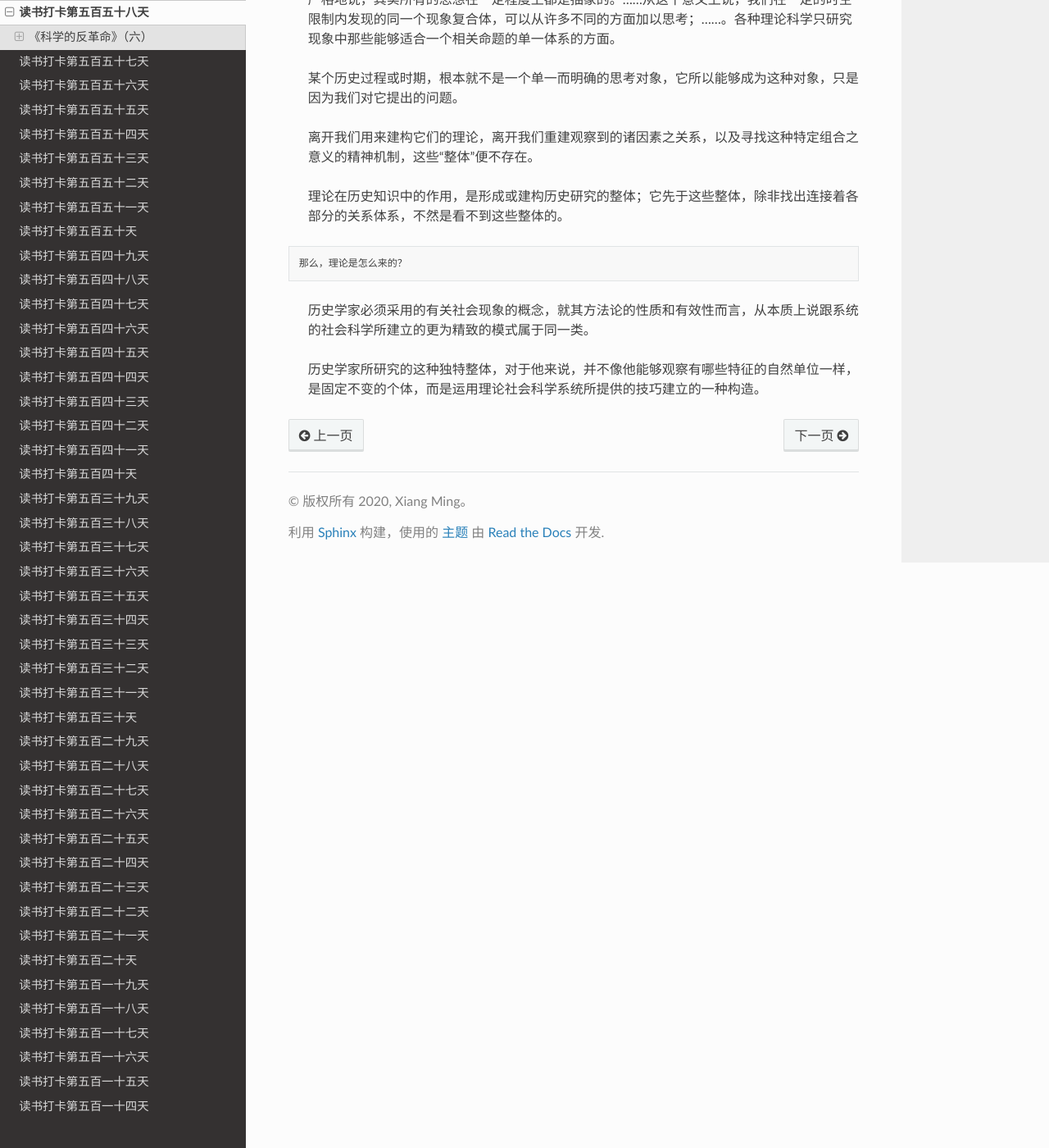
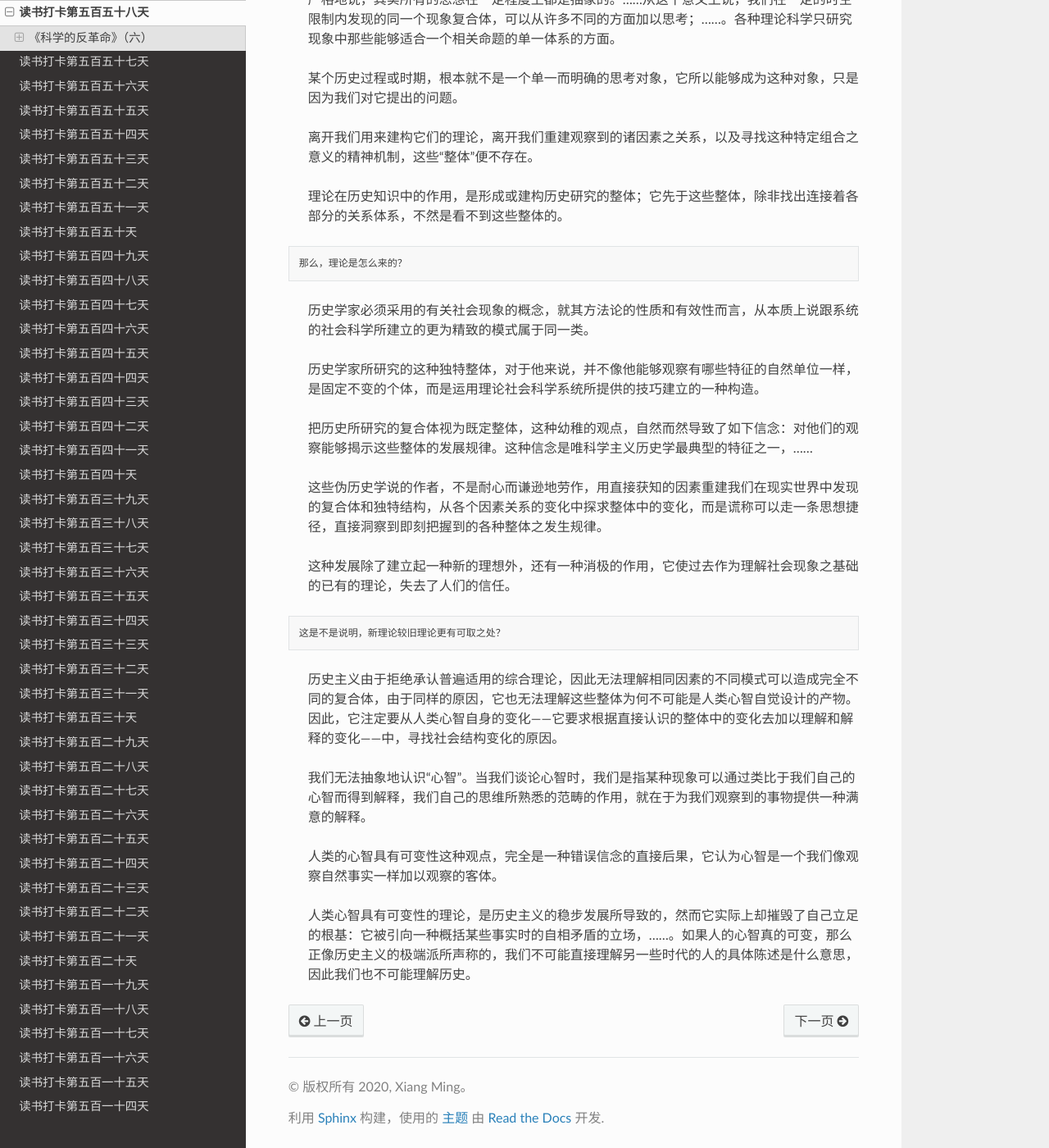
Before and after one commit to xiangming1975/reading, a Sphinx documentation site: the page built from source/2022-03-11.md, in a window 1280 px wide and 1400 px high, scrolled down 724 px. Shown: the whole window at 82% size. Built offline with Sphinx 7.4.7 and the Read the Docs theme 2.0.0, drawn with Linux system fonts in a browser that asks for light colours.

Commit message:
自动提交时间: 2022-03-12T22:00:05,083065625+08:00

````diff
--- a/source/2022-03-11.md
+++ b/source/2022-03-11.md
@@ -29,4 +29,18 @@
 
 > 历史学家所研究的这种独特整体，对于他来说，并不像他能够观察有哪些特征的自然单位一样，是固定不变的个体，而是运用理论社会科学系统所提供的技巧建立的一种构造。
 
->
+> 把历史所研究的复合体视为既定整体，这种幼稚的观点，自然而然导致了如下信念：对他们的观察能够揭示这些整体的发展规律。这种信念是唯科学主义历史学最典型的特征之一，……
+
+> 这些伪历史学说的作者，不是耐心而谦逊地劳作，用直接获知的因素重建我们在现实世界中发现的复合体和独特结构，从各个因素关系的变化中探求整体中的变化，而是谎称可以走一条思想捷径，直接洞察到即刻把握到的各种整体之发生规律。
+
+> 这种发展除了建立起一种新的理想外，还有一种消极的作用，它使过去作为理解社会现象之基础的已有的理论，失去了人们的信任。
+```
+这是不是说明，新理论较旧理论更有可取之处？
+```
+> 历史主义由于拒绝承认普遍适用的综合理论，因此无法理解相同因素的不同模式可以造成完全不同的复合体，由于同样的原因，它也无法理解这些整体为何不可能是人类心智自觉设计的产物。因此，它注定要从人类心智自身的变化——它要求根据直接认识的整体中的变化去加以理解和解释的变化——中，寻找社会结构变化的原因。
+
+> 我们无法抽象地认识“心智”。当我们谈论心智时，我们是指某种现象可以通过类比于我们自己的心智而得到解释，我们自己的思维所熟悉的范畴的作用，就在于为我们观察到的事物提供一种满意的解释。
+
+> 人类的心智具有可变性这种观点，完全是一种错误信念的直接后果，它认为心智是一个我们像观察自然事实一样加以观察的客体。
+
+> 人类心智具有可变性的理论，是历史主义的稳步发展所导致的，然而它实际上却摧毁了自己立足的根基：它被引向一种概括某些事实时的自相矛盾的立场，……。如果人的心智真的可变，那么正像历史主义的极端派所声称的，我们不可能直接理解另一些时代的人的具体陈述是什么意思，因此我们也不可能理解历史。
````
Also changed, not shown: source/2022-03-12.md (added, +8 -0 lines).
